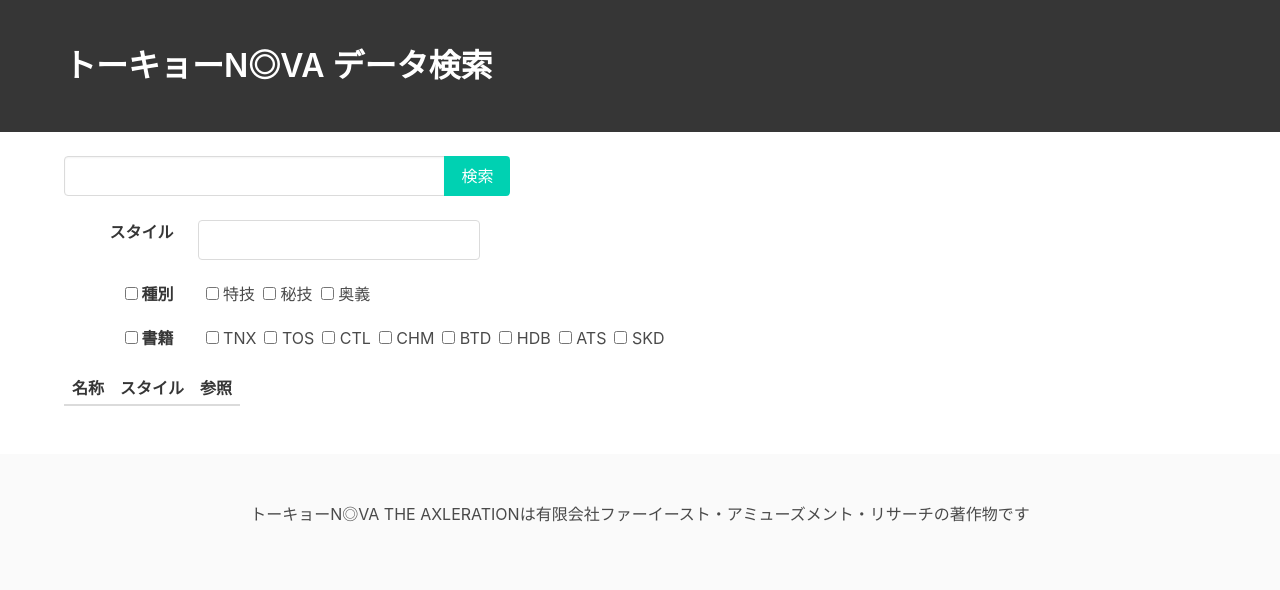
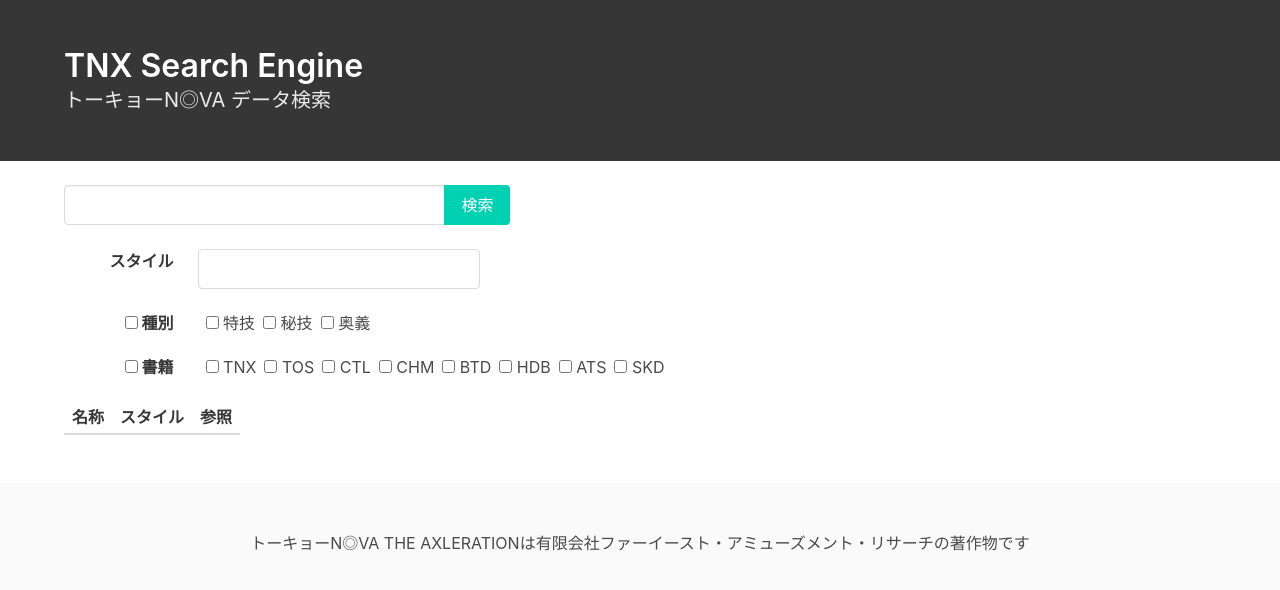
Before and after one commit to blhsrwznrghfzpr/tnx-search-engine, a website built with webpack: page docs/index.html in a window 1280 px wide. Built offline with nearby package versions, Linux system fonts and the light colour scheme.

Commit message:
タイトル変更、サブタイトル追加

```diff
--- a/docs/index.html
+++ b/docs/index.html
@@ -22,7 +22,8 @@
     <section class="hero is-dark">
       <div class="hero-body">
         <div class="container">
-          <h1 class="title">トーキョーN◎VA データ検索</h1>
+          <h1 class="title">TNX Search Engine</h1>
+          <h2 class="subtitle">トーキョーN◎VA データ検索</h2>
         </div>
       </div>
     </section>
```
